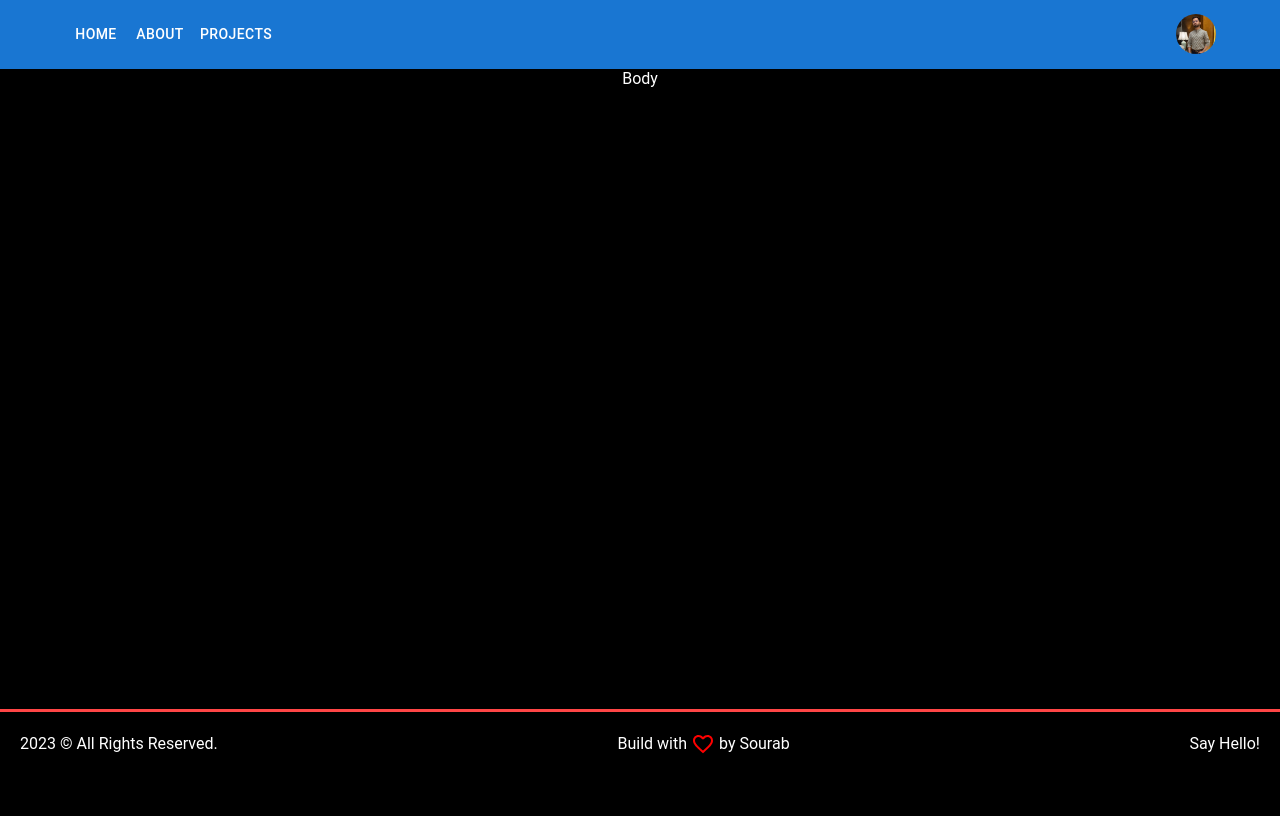
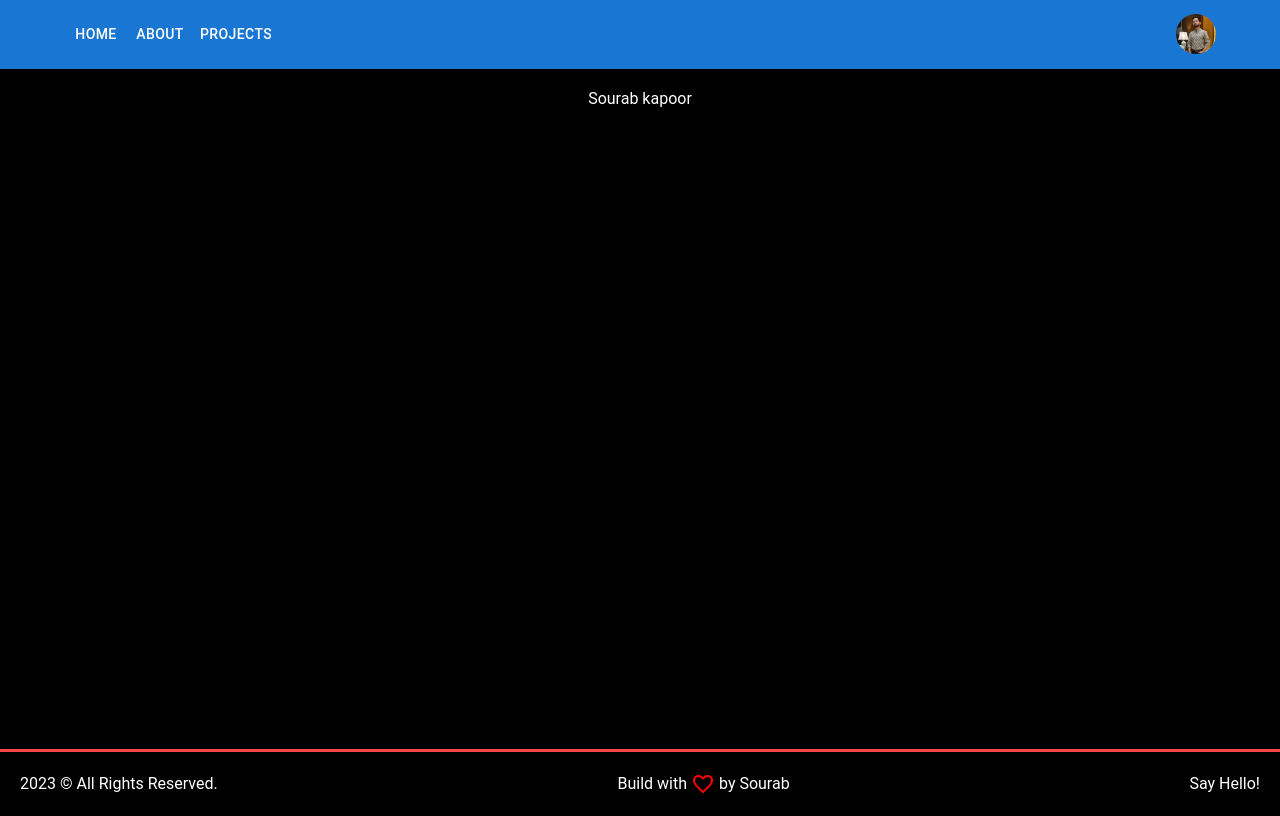
Before and after one commit to sourabkapoor/my_portfolio, a React (Create React App) app: page / in a window 1280 px wide. Built offline with nearby package versions, Linux system fonts and the light colour scheme.

Commit message:
Integrated react router

```diff
--- a/src/App.js
+++ b/src/App.js
@@ -1,15 +1,26 @@
 import React from "react"
 import './App.scss';
-import Footer from "./components/footer/Footer"
-import Header from "./components/header/Header";
+import { routes } from "./routes/MainRoutes";
+import {
+  createBrowserRouter,
+  RouterProvider
+} from "react-router-dom";
+import Layout from "./components/layout/Layout";
+import { Page404 } from "./components/page404/Page404";
 
 function App() {
+  const router = createBrowserRouter([
+    {
+      element: <Layout />,
+      errorElement: <Page404 />,
+      children: routes
+    }
+  ]);
+
   return (
-    <div className="App">
-      <Header />
-      <div className="mainContent">Body</div>
-      <Footer />
-    </div>
+    <RouterProvider router={router}>
+      <Layout />
+    </RouterProvider>
   );
 }
 
--- a/src/App.scss
+++ b/src/App.scss
@@ -4,4 +4,5 @@
 
 .mainContent {
   min-height: 80vh;
+  margin: 20px;
 }
--- a/src/components/header/Header.js
+++ b/src/components/header/Header.js
@@ -13,11 +13,17 @@ import Tooltip from '@mui/material/Tooltip';
 import MenuItem from '@mui/material/MenuItem';
 import me from "../../assets/images/me.jpg"
 import "./Header.styles.scss"
+import { Link, useNavigate } from 'react-router-dom';
 
-const pages = ['Home', 'About', 'Projects'];
+const pages = [
+  {page: 'Home', address: "/"},
+  {page: 'About', address: "/about"},
+  {page: 'Projects', address: "/projects"}
+];
 
 const Header = () => {
   const [anchorElNav, setAnchorElNav] = React.useState(null);
+  const navigate = useNavigate()
 
   const handleOpenNavMenu = (event) => {
     setAnchorElNav(event.currentTarget);
@@ -60,9 +66,14 @@ const Header = () => {
                 display: { xs: 'block', md: 'none' },
               }}
             >
-              {pages.map((page) => (
+              {pages.map(({page, address}) => (
                 <MenuItem key={page} onClick={handleCloseNavMenu}>
-                  <Typography textAlign="center">{page}</Typography>
+                  <Link
+                    // textAlign={"center"}
+                    to={address}
+                  >
+                    {page}
+                  </Link>
                 </MenuItem>
               ))}
             </Menu>
@@ -86,10 +97,10 @@ const Header = () => {
             Sourab
           </Typography>
           <Box sx={{ flexGrow: 1, display: { xs: 'none', md: 'flex' } }}>
-            {pages.map((page) => (
+            {pages.map(({page, address}) => (
               <Button
                 key={page}
-                onClick={handleCloseNavMenu}
+                onClick={() => navigate(address)}
                 sx={{ my: 2, color: 'white', display: 'block' }}
               >
                 {page}
--- /dev/null
+++ b/src/components/layout/Layout.js
@@ -0,0 +1,16 @@
+import React from "react"
+import Header from "../header/Header"
+import Footer from "../footer/Footer"
+import { Outlet } from "react-router-dom"
+
+const Layout = () => {
+  return <div className="App">
+    <Header />
+      <div className="mainContent">
+        <Outlet/>
+      </div>
+    <Footer />
+  </div>
+}
+
+export default Layout
--- /dev/null
+++ b/src/components/mainBody/MainBody.js
@@ -0,0 +1,8 @@
+import React from 'react'
+
+export const MainBody = () => {
+
+  return <div>
+    Sourab kapoor
+  </div>
+}
--- /dev/null
+++ b/src/components/page404/Page404.js
@@ -0,0 +1,6 @@
+import React from 'react'
+
+export const Page404 = () => {
+
+  return <>Oops! Not found</>
+}
--- /dev/null
+++ b/src/routes/AllRoutes.js
@@ -0,0 +1,5 @@
+export const routesList = {
+  home: "/",
+  about: "/about",
+  projects: "/projects",
+}
--- /dev/null
+++ b/src/routes/MainRoutes.js
@@ -0,0 +1,18 @@
+import React from 'react'
+import { MainBody } from '../components/mainBody/MainBody';
+import {routesList} from "./AllRoutes"
+
+export const routes = [
+  {
+    path: routesList.home,
+    element: <MainBody />,
+  },
+  {
+    path: routesList.about,
+    element: <div>About</div>
+  },
+  {
+    path: routesList.projects,
+    element: <div>Projects</div>
+  }
+]
```
